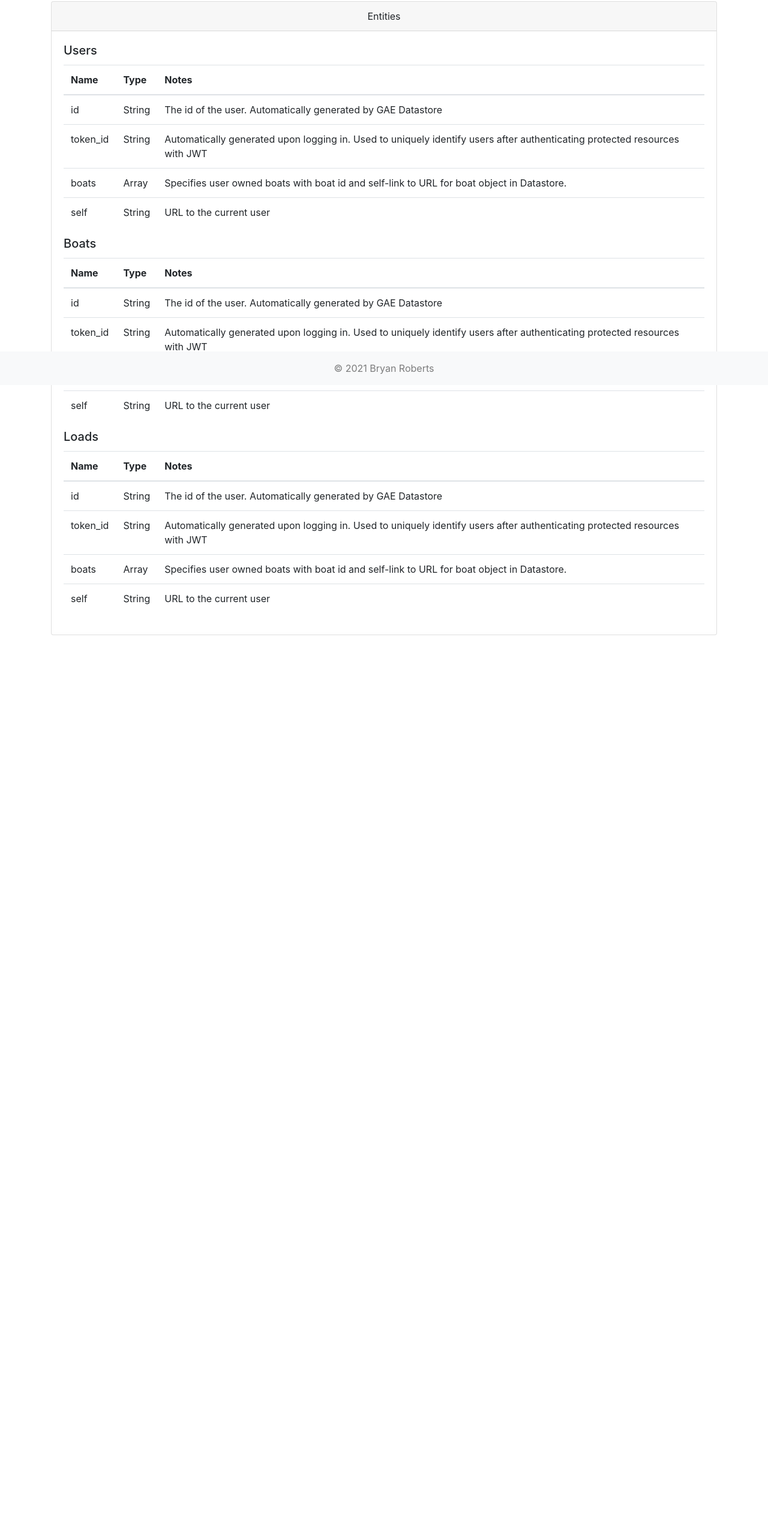
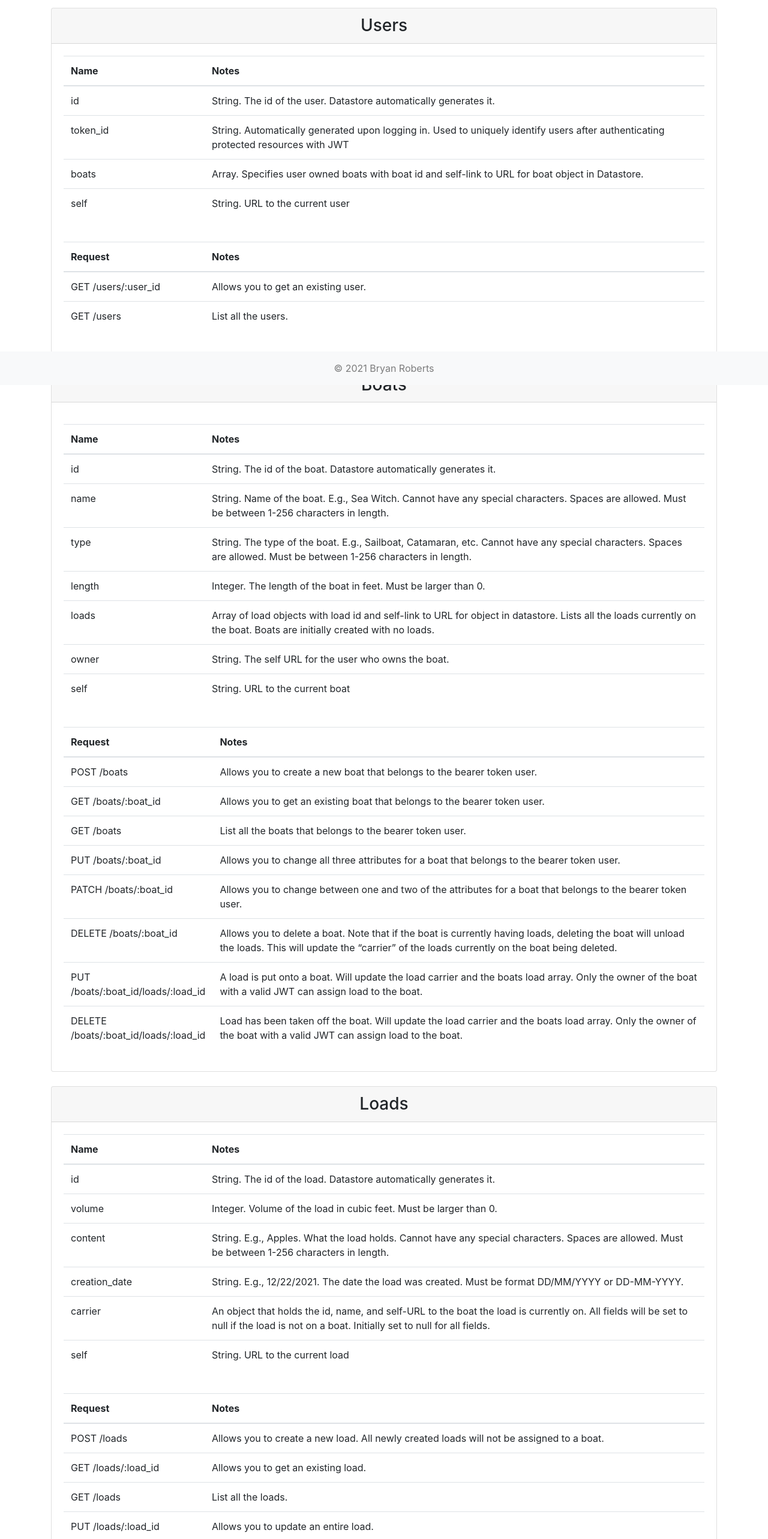
Before and after one commit to brynsroberts/Google-App-Engine-REST-API, a React (Create React App) app in the folder frontend/: page / in a window 1280 px wide. Shown: the part 158-2724 px from the top of the page at 60% size. Before the commit the page ends 1287 px from the top, so only its background shows below. Built offline with nearby package versions, Linux system fonts and the light colour scheme; the HTML template or start-up script is replaced by a standard one.

Commit message:
update home page ui

```diff
--- a/frontend/public/index.html
+++ b/frontend/public/index.html
@@ -25,7 +25,7 @@
       work correctly both with client-side routing and a non-root public URL.
       Learn how to configure a non-root public URL by running `npm run build`.
     -->
-    <title>CS493 Final Project</title>
+    <title>Google App Engine REST API</title>
   </head>
   <body>
     <noscript>You need to enable JavaScript to run this app.</noscript>
--- a/frontend/src/App.css
+++ b/frontend/src/App.css
@@ -1,5 +1,13 @@
 body {
   padding-bottom: 70px;
+}
+
+.columnWidth {
+  width: 22%;
+}
+
+.content {
+  padding-top: 35px;
 }
 
 .title {
--- a/frontend/src/Home.js
+++ b/frontend/src/Home.js
@@ -1,17 +1,27 @@
 import { Container, Row, Col } from "react-bootstrap";
-import Entities from "./components/Entities";
+import Users from "./components/Users";
+import Boats from "./components/Boats";
+import Loads from "./components/Loads";
+import Relationship from "./components/Relationships";
 import "./App.css";
 
 function Home() {
   return (
     <div className="App">
-      <Container>
+      <Container className="content">
         <Row>
-          <Col className="center">
+          <Col>
+            <h1 className="title">
+              CS493 Cloud Application Development - Final Project
+            </h1>
             <br></br>
-            <h1 className="title">Google App Engine REST API</h1>
+            <Users />
             <br></br>
-            <Entities />
+            <Boats />
+            <br></br>
+            <Loads />
+            <br></br>
+            <Relationship />
           </Col>
         </Row>
       </Container>
--- a/frontend/src/components/Boats.js
+++ b/frontend/src/components/Boats.js
@@ -1,43 +1,132 @@
-import { Table } from "react-bootstrap";
+import { Table, Card } from "react-bootstrap";
 function Boats() {
   return (
-    <Table responsive="sm">
+    <Card>
+      <Card.Header className="text-center" as="h3">
+        Boats
+      </Card.Header>
+      <Card.Body>
+        <p></p>
+        <Table>
           <thead>
             <tr>
-          <th>Name</th>
-          <th>Type</th>
+              <th className="columnWidth">Name</th>
               <th>Notes</th>
             </tr>
           </thead>
           <tbody>
             <tr>
               <td>id</td>
-          <td>String</td>
-          <td>The id of the user. Automatically generated by GAE Datastore</td>
+              <td>String.  The id of the boat. Datastore automatically generates it.</td>
             </tr>
             <tr>
-          <td>token_id</td>
-          <td>String</td>
+              <td>name</td>
               <td>
-            Automatically generated upon logging in. Used to uniquely identify
-            users after authenticating protected resources with JWT
+                String.  Name of the boat. E.g., Sea Witch. Cannot have any special
+                characters. Spaces are allowed. Must be between 1-256 characters
+                in length.
               </td>
             </tr>
             <tr>
-          <td>boats</td>
-          <td>Array</td>
+              <td>type</td>
               <td>
-            Specifies user owned boats with boat id and self-link to URL for
-            boat object in Datastore.
+                String. The type of the boat. E.g., Sailboat, Catamaran, etc.
+                Cannot have any special characters. Spaces are allowed. Must be
+                between 1-256 characters in length.
               </td>
             </tr>
             <tr>
+              <td>length</td>
+              <td>Integer.  The length of the boat in feet. Must be larger than 0.</td>
+            </tr>
+            <tr>
+              <td>loads</td>
+              <td>
+                Array of load objects with load id and self-link to URL for
+                object in datastore. Lists all the loads currently on the boat.
+                Boats are initially created with no loads.
+              </td>
+            </tr>
+            <tr>
+              <td>owner</td>
+              <td>String. The self URL for the user who owns the boat.</td>
+            </tr>
+            <tr>
               <td>self</td>
-          <td>String</td>
-          <td>URL to the current user</td>
+              <td>String.  URL to the current boat</td>
             </tr>
           </tbody>
         </Table>
+        <br></br>
+        <Table>
+          <thead>
+            <tr>
+              <th className="columnWidth">Request</th>
+              <th>Notes</th>
+            </tr>
+          </thead>
+          <tbody>
+            <tr>
+              <td>POST /boats</td>
+              <td>
+                Allows you to create a new boat that belongs to the bearer token
+                user.
+              </td>
+            </tr>
+            <tr>
+              <td>GET /boats/:boat_id</td>
+              <td>
+                Allows you to get an existing boat that belongs to the bearer
+                token user.
+              </td>
+            </tr>
+            <tr>
+              <td>GET /boats</td>
+              <td>List all the boats that belongs to the bearer token user.</td>
+            </tr>
+            <tr>
+              <td>PUT /boats/:boat_id</td>
+              <td>
+                Allows you to change all three attributes for a boat that
+                belongs to the bearer token user.
+              </td>
+            </tr>
+            <tr>
+              <td>PATCH /boats/:boat_id</td>
+              <td>
+                Allows you to change between one and two of the attributes for a
+                boat that belongs to the bearer token user.
+              </td>
+            </tr>
+            <tr>
+              <td>DELETE /boats/:boat_id</td>
+              <td>
+                Allows you to delete a boat. Note that if the boat is currently
+                having loads, deleting the boat will unload the loads. This will
+                update the “carrier” of the loads currently on the boat being
+                deleted.
+              </td>
+            </tr>
+            <tr>
+              <td>PUT /boats/:boat_id/loads/:load_id</td>
+              <td>
+                A load is put onto a boat. Will update the load carrier and the
+                boats load array. Only the owner of the boat with a valid JWT
+                can assign load to the boat.
+              </td>
+            </tr>
+            <tr>
+              <td>DELETE /boats/:boat_id/loads/:load_id</td>
+              <td>
+                Load has been taken off the boat. Will update the load carrier
+                and the boats load array. Only the owner of the boat with a
+                valid JWT can assign load to the boat.
+              </td>
+            </tr>
+          </tbody>
+        </Table>
+      </Card.Body>
+    </Card>
   );
 }
 
--- a/frontend/src/components/Entities.js
+++ /dev/null
@@ -1,21 +0,0 @@
-import { Card } from "react-bootstrap";
-import Boats from "./Boats";
-import Users from "./Users";
-import Loads from "./Loads";
-function Entities() {
-  return (
-    <Card>
-      <Card.Header className="text-center">Entities</Card.Header>
-      <Card.Body>
-        <Card.Title>Users</Card.Title>
-        <Users />
-        <Card.Title>Boats</Card.Title>
-        <Boats />
-        <Card.Title>Loads</Card.Title>
-        <Loads />
-      </Card.Body>
-    </Card>
-  );
-}
-
-export default Entities;
--- a/frontend/src/components/Loads.js
+++ b/frontend/src/components/Loads.js
@@ -1,43 +1,107 @@
-import { Table } from "react-bootstrap";
+import { Table, Card } from "react-bootstrap";
 function Loads() {
   return (
-    <Table responsive="sm">
+    <Card>
+      <Card.Header className="text-center" as="h3">
+        Loads
+      </Card.Header>
+      <Card.Body>
+        <Table>
           <thead>
             <tr>
-          <th>Name</th>
-          <th>Type</th>
+              <th className="columnWidth">Name</th>
               <th>Notes</th>
             </tr>
           </thead>
           <tbody>
             <tr>
               <td>id</td>
-          <td>String</td>
-          <td>The id of the user. Automatically generated by GAE Datastore</td>
-        </tr>
-        <tr>
-          <td>token_id</td>
-          <td>String</td>
               <td>
-            Automatically generated upon logging in. Used to uniquely identify
-            users after authenticating protected resources with JWT
+                String. The id of the load. Datastore automatically generates
+                it.
               </td>
             </tr>
             <tr>
-          <td>boats</td>
-          <td>Array</td>
+              <td>volume</td>
               <td>
-            Specifies user owned boats with boat id and self-link to URL for
-            boat object in Datastore.
+                Integer. Volume of the load in cubic feet. Must be larger than
+                0.
+              </td>
+            </tr>
+            <tr>
+              <td>content</td>
+              <td>
+                String. E.g., Apples. What the load holds. Cannot have any
+                special characters. Spaces are allowed. Must be between 1-256
+                characters in length.
+              </td>
+            </tr>
+            <tr>
+              <td>creation_date</td>
+              <td>
+                String. E.g., 12/22/2021. The date the load was created. Must be
+                format DD/MM/YYYY or DD-MM-YYYY.
+              </td>
+            </tr>
+            <tr>
+              <td>carrier</td>
+              <td>
+                An object that holds the id, name, and self-URL to the boat the
+                load is currently on. All fields will be set to null if the load
+                is not on a boat. Initially set to null for all fields.
               </td>
             </tr>
             <tr>
               <td>self</td>
-          <td>String</td>
-          <td>URL to the current user</td>
+              <td>String. URL to the current load</td>
             </tr>
           </tbody>
         </Table>
+        <br></br>
+        <Table className="table-fixed">
+          <thead>
+            <tr>
+              <th className="columnWidth">Request</th>
+              <th>Notes</th>
+            </tr>
+          </thead>
+          <tbody>
+            <tr>
+              <td>POST /loads</td>
+              <td>
+                Allows you to create a new load. All newly created loads will
+                not be assigned to a boat.
+              </td>
+            </tr>
+            <tr>
+              <td>GET /loads/:load_id</td>
+              <td>Allows you to get an existing load.</td>
+            </tr>
+            <tr>
+              <td>GET /loads</td>
+              <td>List all the loads.</td>
+            </tr>
+            <tr>
+              <td>PUT /loads/:load_id</td>
+              <td>Allows you to update an entire load.</td>
+            </tr>
+            <tr>
+              <td>PATCH /loads/:load_id</td>
+              <td>
+                Allows you to update between one and two entities in a load.
+              </td>
+            </tr>
+            <tr>
+              <td>DELETE /loads/:load_id</td>
+              <td>
+                Allows you to delete a load. If the load being deleted is on a
+                boat, the load will be taken off that boat.
+              </td>
+            </tr>
+          </tbody>
+        </Table>
+      </Card.Body>
+    </Card>
   );
 }
 
--- a/frontend/src/components/Nav.js
+++ b/frontend/src/components/Nav.js
@@ -11,7 +11,7 @@ function Navigation() {
       variant="light"
     >
       <Container>
-        <Navbar.Brand>CS493 Final Project</Navbar.Brand>
+        <Navbar.Brand>Google App Engine REST API</Navbar.Brand>
         <Navbar.Toggle aria-controls="responsive-navbar-nav" />
         <Navbar.Collapse className="justify-content-end">
           <Nav>
--- /dev/null
+++ b/frontend/src/components/Relationships.js
@@ -0,0 +1,28 @@
+import { Card } from "react-bootstrap";
+function Relationships() {
+  return (
+    <Card>
+      <Card.Header className="text-center" as="h3">
+        Relationships
+      </Card.Header>
+      <Card.Body>
+        <h4>Users and Boats</h4>
+        <p>
+          Users have a one to many relationship with boats. A single user can
+          own zero, one, or many boats. Boats have a one to one relationship
+          with users. Boats will always be owned by one user.
+        </p>
+        <h4>Boats and Loads</h4>
+        <p>
+          Boats can have one to many loads. Boats are created without any loads.
+          Loads can only have one boat. The loads boat will be under the boat
+          “carrier” key. Loads are created without any carrier. Loads can be
+          added to boats one at a time. They require the boats JWT as the boats
+          are owned by users.
+        </p>
+      </Card.Body>
+    </Card>
+  );
+}
+
+export default Relationships;
--- a/frontend/src/components/Users.js
+++ b/frontend/src/components/Users.js
@@ -1,45 +1,68 @@
-import { Table } from "react-bootstrap";
+import { Table, Card } from "react-bootstrap";
 function Users() {
   return (
-        <Table responsive="sm">
+    <Card>
+      <Card.Header className="text-center" as="h3">
+        Users
+      </Card.Header>
+      <Card.Body>
+        <Table className="table-fixed">
           <thead>
             <tr>
-              <th>Name</th>
-              <th>Type</th>
+              <th className="columnWidth">Name</th>
               <th>Notes</th>
             </tr>
           </thead>
           <tbody>
             <tr>
               <td>id</td>
-              <td>String</td>
               <td>
-                The id of the user. Automatically generated by GAE Datastore
+                String. The id of the user. Datastore automatically generates
+                it.
               </td>
             </tr>
             <tr>
               <td>token_id</td>
-              <td>String</td>
               <td>
-                Automatically generated upon logging in. Used to uniquely
-                identify users after authenticating protected resources with JWT
+                String. Automatically generated upon logging in. Used to
+                uniquely identify users after authenticating protected resources
+                with JWT
               </td>
             </tr>
             <tr>
               <td>boats</td>
-              <td>Array</td>
               <td>
-                Specifies user owned boats with boat id and self-link to URL for
-                boat object in Datastore.
+                Array. Specifies user owned boats with boat id and self-link to
+                URL for boat object in Datastore.
               </td>
             </tr>
             <tr>
               <td>self</td>
-              <td>String</td>
-              <td>URL to the current user</td>
+              <td>String. URL to the current user</td>
             </tr>
           </tbody>
         </Table>
+        <br></br>
+        <Table className="table-fixed">
+          <thead>
+            <tr>
+              <th className="columnWidth">Request</th>
+              <th>Notes</th>
+            </tr>
+          </thead>
+          <tbody>
+            <tr>
+              <td>GET /users/:user_id</td>
+              <td>Allows you to get an existing user.</td>
+            </tr>
+            <tr>
+              <td>GET /users</td>
+              <td>List all the users.</td>
+            </tr>
+          </tbody>
+        </Table>
+      </Card.Body>
+    </Card>
   );
 }
 
```
Also changed, not shown: frontend/src/components/SignIn.js (+2 -8 lines). Lines whose indentation alone changed are shown as unchanged.
